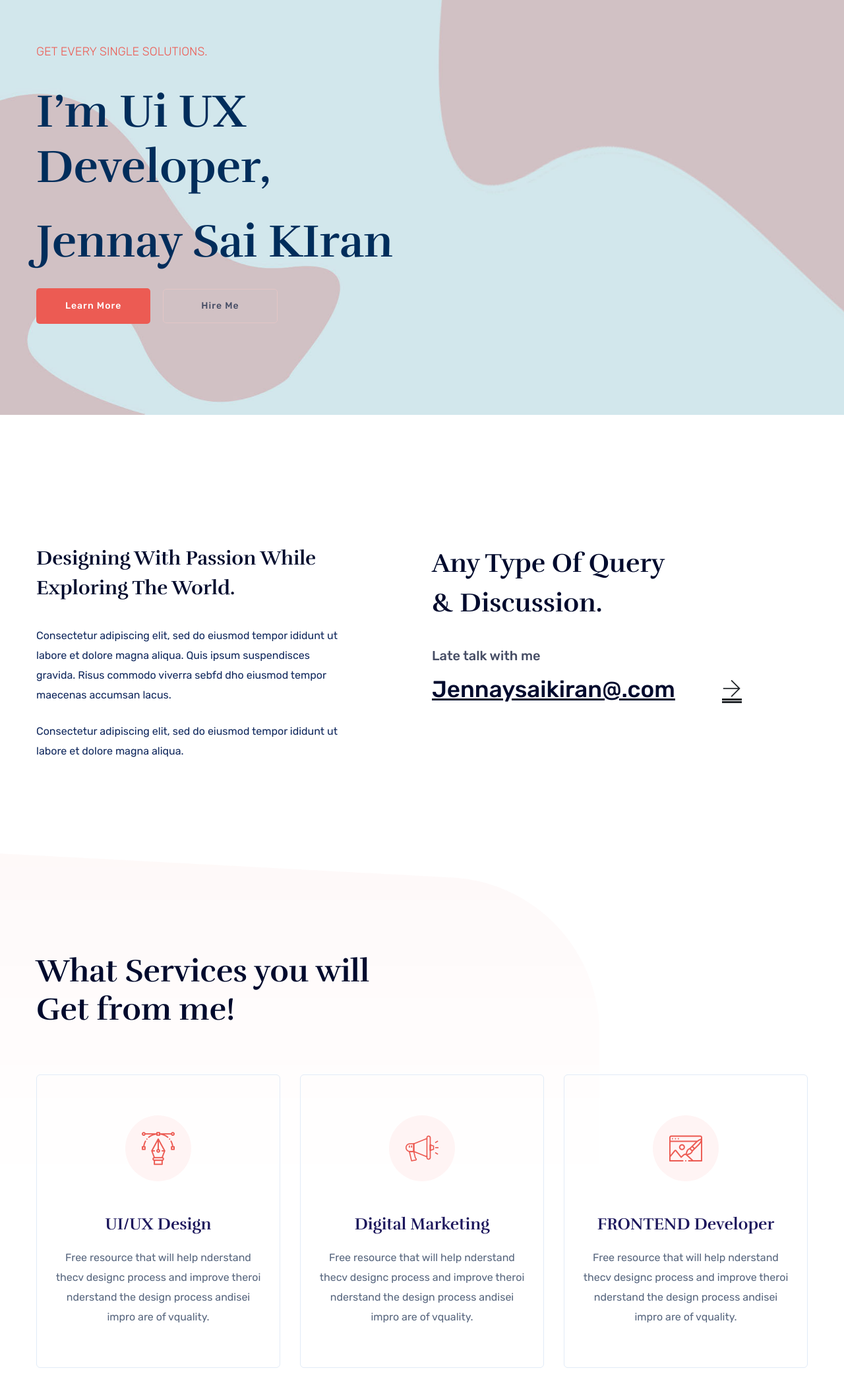
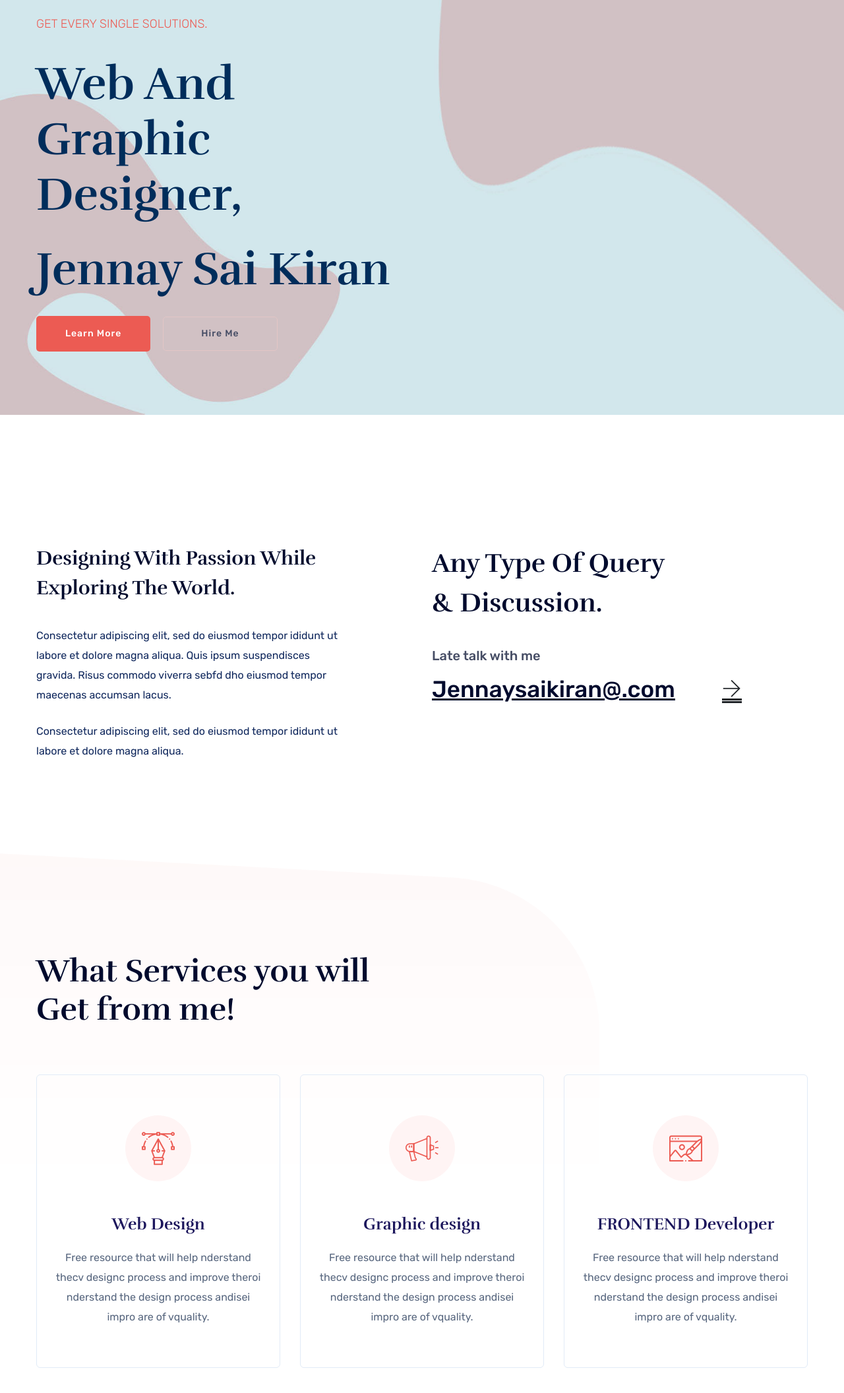
Before and after one commit to jennaysaikiran/jennaysaikiran, a plain HTML site: page index.html in a window 1280 px wide. Shown: the part 174-2286 px from the top of the page at 66% size. Drawn offline with Linux system fonts and the light colour scheme.

Commit message:
Update index.html

```diff
--- a/index.html
+++ b/index.html
@@ -97,8 +97,8 @@
                             <div class="col-xl-6 col-lg-6 col-md-8">
                                 <div class="hero__caption">
                                     <span data-animation="fadeInUp" data-delay=".4s">Get Every Single Solutions.</span>
-                                    <h1 data-animation="fadeInUp" data-delay=".6s">I’m Ui UX Developer,</h1>
-                                    <h1 data-animation="fadeInUp" data-delay=".6s">Jennay Sai KIran</h1>
+                                    <h1 data-animation="fadeInUp" data-delay=".6s">Web and Graphic designer,</h1>
+                                    <h1 data-animation="fadeInUp" data-delay=".6s">Jennay Sai Kiran</h1>
 
                                     <!-- Hero-btn -->
                                     <div class="hero__btn">
@@ -175,7 +175,7 @@
                                 <span class="flaticon-pen"></span>
                             </div>
                             <div class="cat-cap">
-                                <h5><a href="services.html">UI/UX Design</a></h5>
+                                <h5><a href="services.html">Web Design</a></h5>
                                 <p>Free resource that will help nderstand thecv designc process and improve theroi  nderstand the design process andisei impro are of vquality.</p>
                             </div>
                         </div>
@@ -186,7 +186,7 @@
                                 <span class="flaticon-speaker"></span>
                             </div>
                             <div class="cat-cap">
-                                <h5><a href="services.html">Digital Marketing</a></h5>
+                                <h5><a href="services.html">Graphic design</a></h5>
                                 <p>Free resource that will help nderstand thecv designc process and improve theroi  nderstand the design process andisei impro are of vquality.</p>
                             </div>
                         </div>
```
